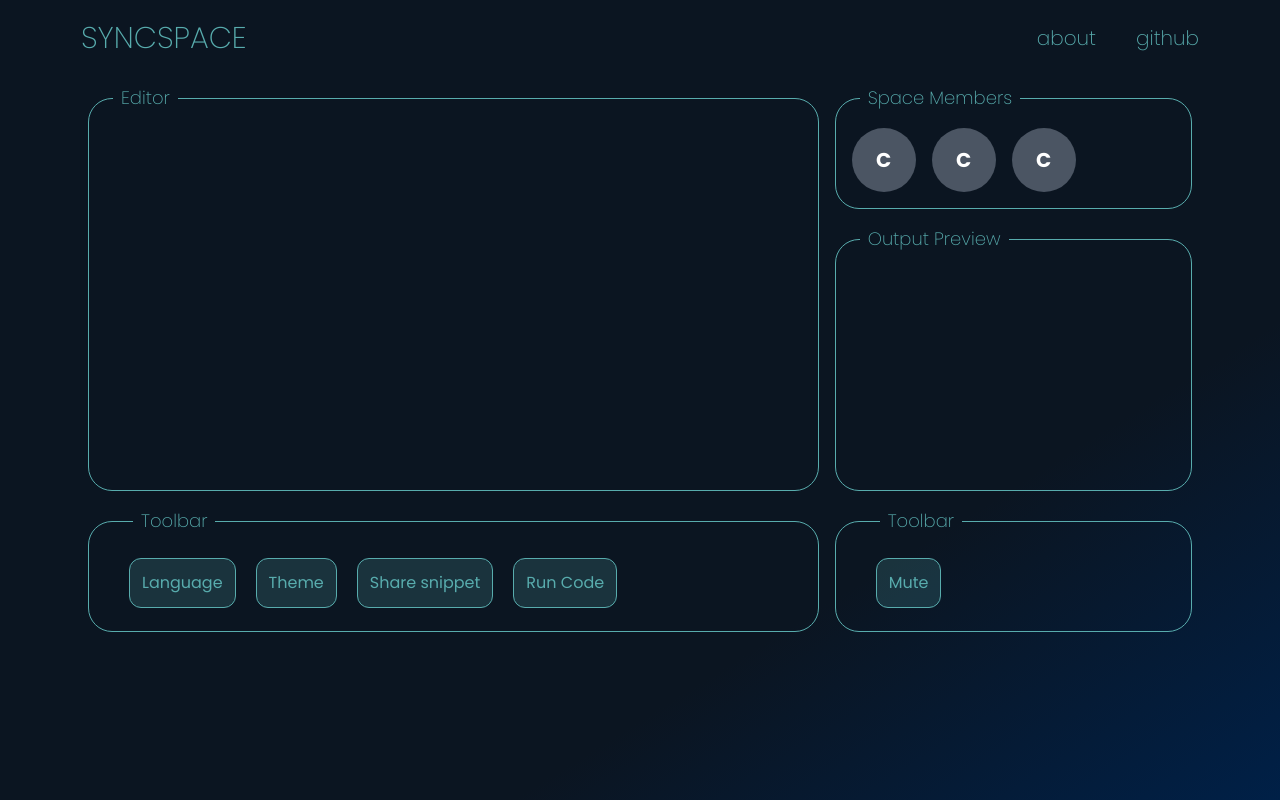
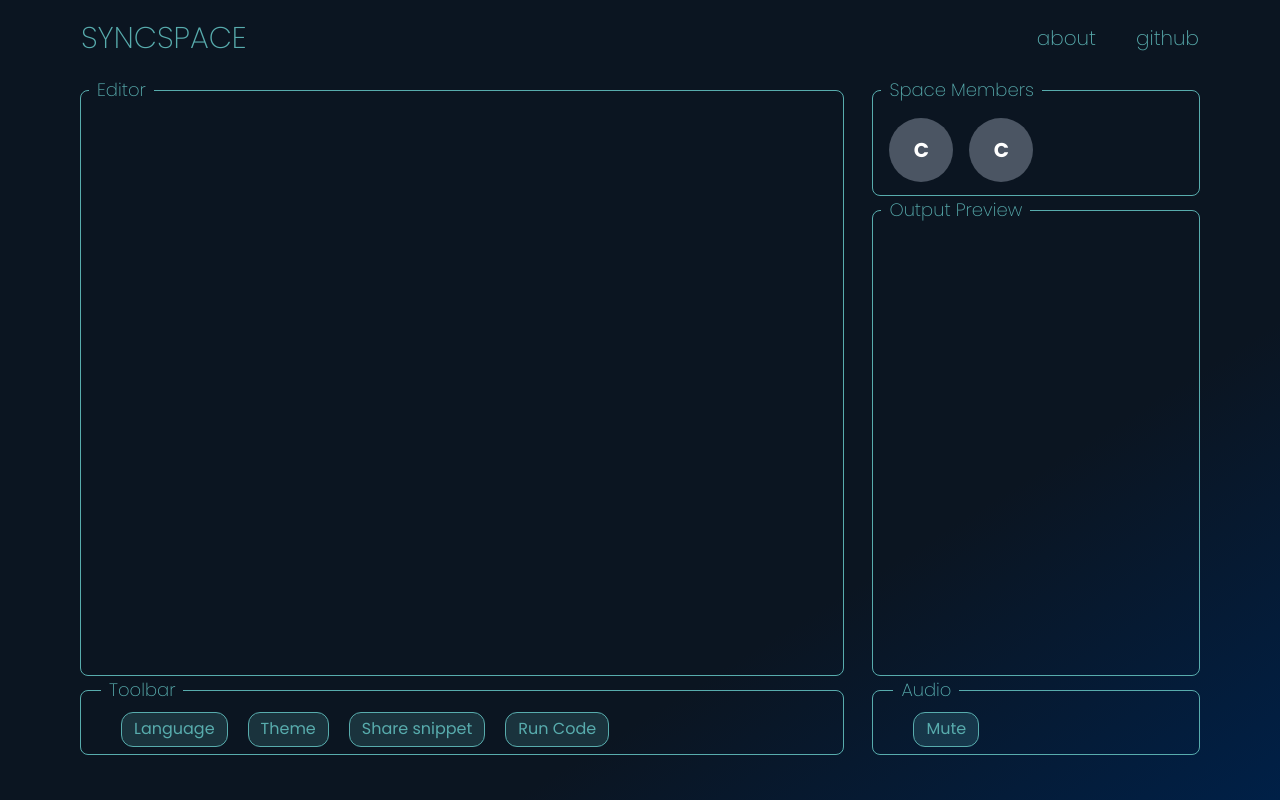
Before and after one commit to PranjalBarnwal/SyncScript-collab-and-code, a React (Vite) app: page / in a window 1280 px wide. Built offline with nearby package versions, Linux system fonts and the light colour scheme.

Commit message:
space page complete

```diff
--- a/src/App.tsx
+++ b/src/App.tsx
@@ -3,7 +3,7 @@ import waves from "./assets/waves.png";
 
 function App() {
   return (
-    <div className="h-screen w-screen bg-gradient-to-br from-gradient1 from-70% to-gradient2 relative select-none">
+    <div className="h-screen w-screen bg-gradient-to-br from-gradient1 from-70% to-gradient2 relative select-none overflow-y-hidden">
       <img draggable={false} src={waves} alt="Background" className="absolute inset-0 object-cover w-full h-full opacity-[1%] z-[-10]" />
       <Bundle />
     </div>
--- a/src/components/Audio.tsx
+++ b/src/components/Audio.tsx
@@ -1,12 +1,10 @@
+import Button from "./Button";
 export default function Audio() {
+
   return (
-    <fieldset className="flex flex-row font-poppins  items-center text-primary h-full w-full border-primary border-[1px] rounded-3xl  z-20 px-5 space-x-5">
-        <legend className="text-lg ml-6 px-2 font-extralight">Toolbar</legend>
-        <button className="border-primary border-[1px] p-3 bg-primary bg-opacity-20 rounded-xl hover:bg-opacity-30">
-          Mute
-        </button>
-
-
-      </fieldset>
-  )
+    <fieldset className="flex flex-row font-poppins items-center text-primary h-full w-full border-primary border-[1px] rounded-lg z-20 px-5 space-x-5">
+      <legend className="text-lg px-2 font-extralight">Audio</legend>
+      <Button title="Mute"/>
+    </fieldset>
+  );
 }
--- a/src/components/Bundle.tsx
+++ b/src/components/Bundle.tsx
@@ -3,7 +3,7 @@ import Navbar from './Navbar';
 import Space from './Space';
 export default function Bundle() {
   return (
-    <div className='px-[5rem]'>
+    <div className='px-[5rem] h-full w-full'>
       <Navbar/>
       {/* <div className='h-[80vh] flex items-center justify-center'>
       <Home/>
--- /dev/null
+++ b/src/components/Button.tsx
@@ -0,0 +1,7 @@
+export default function Button({title}) {
+  return (
+    <button className="border-primary h-[70%] flex items-center border-[1px] p-3 bg-primary bg-opacity-20 rounded-xl hover:bg-opacity-30">
+      {title}
+    </button>
+  );
+}
--- a/src/components/Editor.tsx
+++ b/src/components/Editor.tsx
@@ -1,7 +1,7 @@
 export default function Editor() {
   return (
-    <fieldset className="flex font-poppins items-center text-primary flex-col h-full w-full border-primary border-[1px] rounded-3xl">
-      <legend className="text-lg ml-6 px-2 font-extralight">
+    <fieldset className="flex font-poppins items-center text-primary flex-col h-full w-full border-primary border-[1px] rounded-lg">
+      <legend className="text-lg ml-2 px-2 font-extralight">
         Editor
       </legend>
       <textarea
--- a/src/components/OutputBox.tsx
+++ b/src/components/OutputBox.tsx
@@ -1,7 +1,7 @@
 export default function OutputBox() {
   return (
-    <fieldset className="flex font-poppins text-primary flex-col h-full w-full border-primary border-[1px] rounded-3xl">
-      <legend className="text-lg ml-6 px-2 font-extralight">Output Preview</legend>
+    <fieldset className="flex font-poppins text-primary flex-col h-full w-full border-primary border-[1px] rounded-lg">
+      <legend className="text-lg ml-2 px-2 font-extralight">Output Preview</legend>
     </fieldset>
   );
 }
--- a/src/components/Panel.tsx
+++ b/src/components/Panel.tsx
@@ -2,12 +2,12 @@ import Member from "./Member";
 
 export default function Panel() {
   return (
-    <fieldset className="flex font-poppins text-primary items-start h-full w-full border-primary border-[1px] rounded-3xl z-20">
-      <legend className="text-lg ml-6 px-2 font-extralight">Space Members</legend>
-      <div className="flex h-full flex-col sm:flex-row space-x-4 items-center p-4">
+    <fieldset className="flex font-poppins text-primary items-start h-full w-full border-primary border-[1px] rounded-lg z-20">
+      <legend className="text-lg ml-2 px-2 font-extralight">Space Members</legend>
+      <div className="flex h-full flex-col sm:flex-row space-x-4 items-center p-4 ">
         <Member letter="C" />
         <Member letter="C" />
-        <Member letter="C" />
+
        </div>
     </fieldset>
   );
--- a/src/components/Space.tsx
+++ b/src/components/Space.tsx
@@ -6,21 +6,27 @@ import Audio from "./Audio";
 
 export default function Space() {
   return (
-    <div className="grid grid-cols-6 grid-rows-4 h-full z-20 ">
-      <div className="col-span-4 row-span-3 flex items-center justify-center p-2">
-        <Editor />
+    <div className="main flex flex-col h-full w-full">
+      <div className="top space-x-7 flex w-full h-[75%]">
+        <div className="editor w-[70%]">
+          <Editor />
+        </div>
+        <div className="topleft flex flex-col w-[30%] h-[100%]">
+          <div className="panel h-[20%]">
+            <Panel />
+          </div>
+          <div className="output h-[80%]">
+            <OutputBox/>
+          </div>
+        </div>
       </div>
-      <div className="col-start-5 col-span-2 row-start-1 row-span-1 flex items-center p-2">
-        <Panel />
-      </div>
-      <div className="col-start-5 col-span-2 row-start-2 row-span-2 flex items-center justify-center p-2">
-        <OutputBox />
-      </div>
-      <div className="col-span-4 row-start-4 row-span-1 flex items-center justify-center p-2">
-        <Toolbar />
-      </div>
-      <div className="col-start-5 col-span-2 row-start-4 row-span-1 flex items-center justify-center p-2">
-        <Audio />
+      <div className="bottom flex space-x-7">
+        <div className="toolbar w-[70%]">
+          <Toolbar/>
+        </div>
+        <div className="audio w-[30%]">
+          <Audio/>
+        </div>
       </div>
     </div>
   );
--- a/src/components/Toolbar.tsx
+++ b/src/components/Toolbar.tsx
@@ -1,19 +1,16 @@
+import Button from "./Button";
+
 export default function Toolbar() {
     return (
-      <fieldset className="flex flex-row font-poppins  items-center text-primary h-full w-full border-primary border-[1px] rounded-3xl  z-20 px-5 space-x-5">
-        <legend className="text-lg ml-6 px-2 font-extralight">Toolbar</legend>
-        <button className="border-primary border-[1px] p-3 bg-primary bg-opacity-20 rounded-xl hover:bg-opacity-30">
-          Language
-        </button>
-        <button className="border-primary border-[1px] p-3 bg-primary bg-opacity-20 rounded-xl hover:bg-opacity-30">
-          Theme
-        </button>
-        <button className="border-primary border-[1px] p-3 bg-primary bg-opacity-20 rounded-xl hover:bg-opacity-30">
-          Share snippet
-        </button>
-        <button className="border-primary border-[1px] p-3 bg-primary bg-opacity-20 rounded-xl hover:bg-opacity-30">
-          Run Code
-        </button>
+      <fieldset className="flex flex-row font-poppins  items-center text-primary h-full w-full border-primary border-[1px] rounded-lg  z-20 px-5 space-x-5">
+        <legend className="text-lg px-2 font-extralight">Toolbar</legend>
+        <Button title="Language"/>
+        <Button title="Theme"/>
+        <Button title="Share snippet"/>
+        <Button title="Run Code"/>
+
+
+
 
       </fieldset>
     );
```
